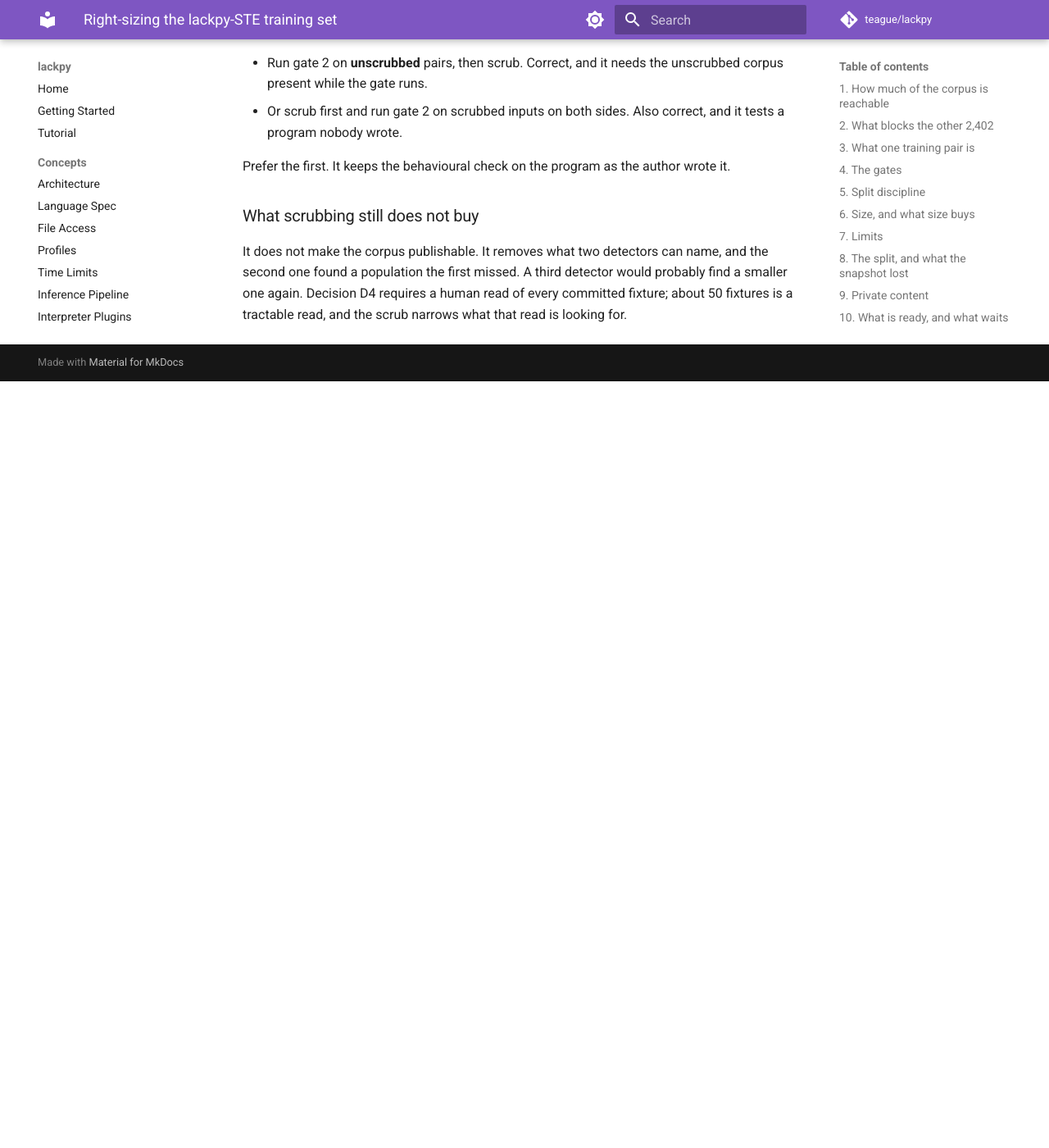
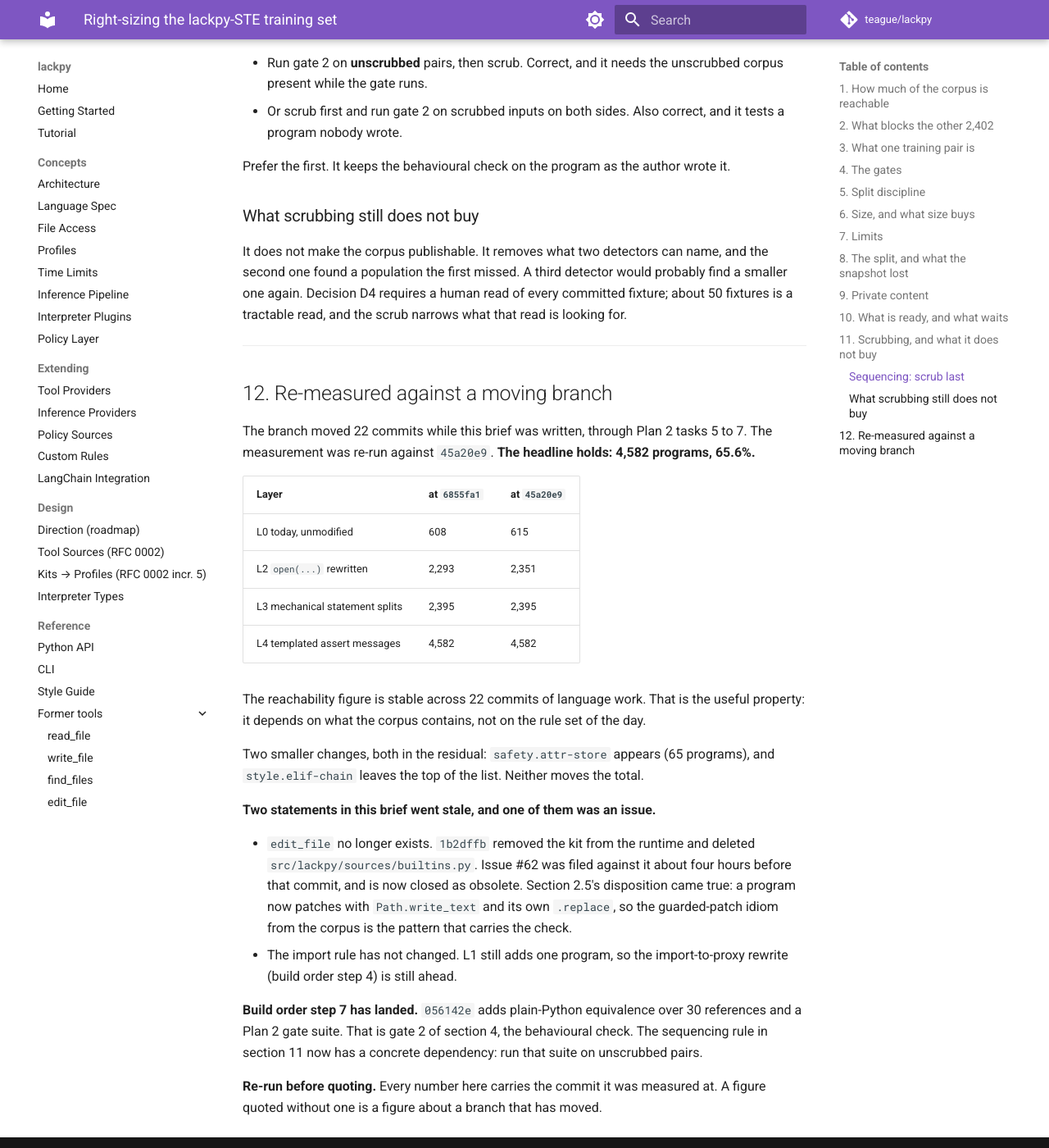
Before and after one commit to teaguesterling/lackpy, an MkDocs documentation site: the page built from docs/briefs/2026-10-18-ste-training-set-sizing.md, in a window 1280 px wide and 1400 px high, scrolled down 7316 px. Shown: the whole window at 82% size. Built offline with MkDocs 1.6.1 and Material for MkDocs 9.7.7, drawn with Linux system fonts in a browser that asks for light colours; comment, search, counter and statistics services are not loaded; before the commit the page ends 7781 px from its top, so only the background shows below that.

Commit message:
corpus: re-measure against HEAD; close the edit_file issue as obsolete
The branch moved 22 commits through Plan 2 tasks 5 to 7. Re-ran the measurement at 45a20e9:
the headline holds at 4,582 programs, 65.6%. L0 moved 608 -> 615 and L2 2,293 -> 2,351; the
total did not move. Reachability depends on what the corpus contains, not on the rule set of
the day, which is the useful property.

Two claims went stale. edit_file no longer exists: 1b2dffb removed the kit and deleted
src/lackpy/sources/builtins.py about four hours after issue #62 was filed against it. The
issue is closed as obsolete, and design section 2.5's disposition came true -- a program now
patches with Path.write_text and its own .replace, so the corpus's guarded-patch idiom is what
carries the check. The import rule is unchanged, so L1 still adds one program and the
import-to-proxy rewrite is still ahead.

Build order step 7 has landed: 056142e adds plain-Python equivalence over 30 references, which
is gate 2. The scrub sequencing rule now has a concrete dependency -- run that suite on
unscrubbed pairs.

Co-Authored-By: Claude Opus 5 (1M context) <noreply@anthropic.com>
Claude-Session: https://claude.ai/code/session_0126zD7gMt8EVbcM1M33K2KM

```diff
--- a/docs/briefs/2026-10-18-ste-training-set-sizing.md
+++ b/docs/briefs/2026-10-18-ste-training-set-sizing.md
@@ -269,3 +269,40 @@ It does not make the corpus publishable. It removes what two detectors can name,
 one found a population the first missed. A third detector would probably find a smaller one
 again. Decision D4 requires a human read of every committed fixture; about 50 fixtures is a
 tractable read, and the scrub narrows what that read is looking for.
+
+---
+
+## 12. Re-measured against a moving branch
+
+The branch moved 22 commits while this brief was written, through Plan 2 tasks 5 to 7. The
+measurement was re-run against `45a20e9`. **The headline holds: 4,582 programs, 65.6%.**
+
+| Layer | at `6855fa1` | at `45a20e9` |
+|---|---|---|
+| L0 today, unmodified | 608 | 615 |
+| L2 `open(...)` rewritten | 2,293 | 2,351 |
+| L3 mechanical statement splits | 2,395 | 2,395 |
+| L4 templated assert messages | 4,582 | 4,582 |
+
+The reachability figure is stable across 22 commits of language work. That is the useful
+property: it depends on what the corpus contains, not on the rule set of the day.
+
+Two smaller changes, both in the residual: `safety.attr-store` appears (65 programs), and
+`style.elif-chain` leaves the top of the list. Neither moves the total.
+
+**Two statements in this brief went stale, and one of them was an issue.**
+
+  - `edit_file` no longer exists. `1b2dffb` removed the kit from the runtime and deleted
+    `src/lackpy/sources/builtins.py`. Issue #62 was filed against it about four hours before
+    that commit, and is now closed as obsolete. Section 2.5's disposition came true: a program
+    now patches with `Path.write_text` and its own `.replace`, so the guarded-patch idiom from
+    the corpus is the pattern that carries the check.
+  - The import rule has not changed. L1 still adds one program, so the import-to-proxy rewrite
+    (build order step 4) is still ahead.
+
+**Build order step 7 has landed.** `056142e` adds plain-Python equivalence over 30 references
+and a Plan 2 gate suite. That is gate 2 of section 4, the behavioural check. The sequencing
+rule in section 11 now has a concrete dependency: run that suite on unscrubbed pairs.
+
+**Re-run before quoting.** Every number here carries the commit it was measured at. A figure
+quoted without one is a figure about a branch that has moved.
```
